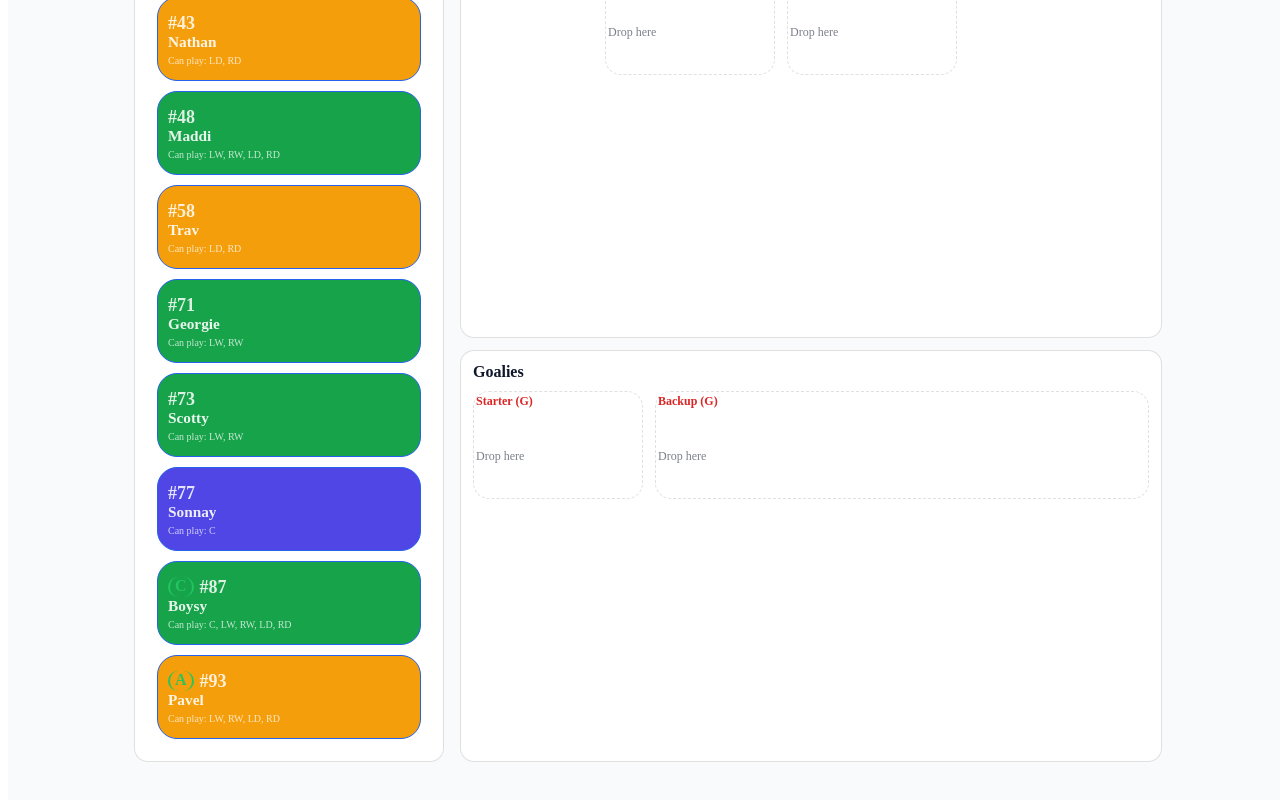
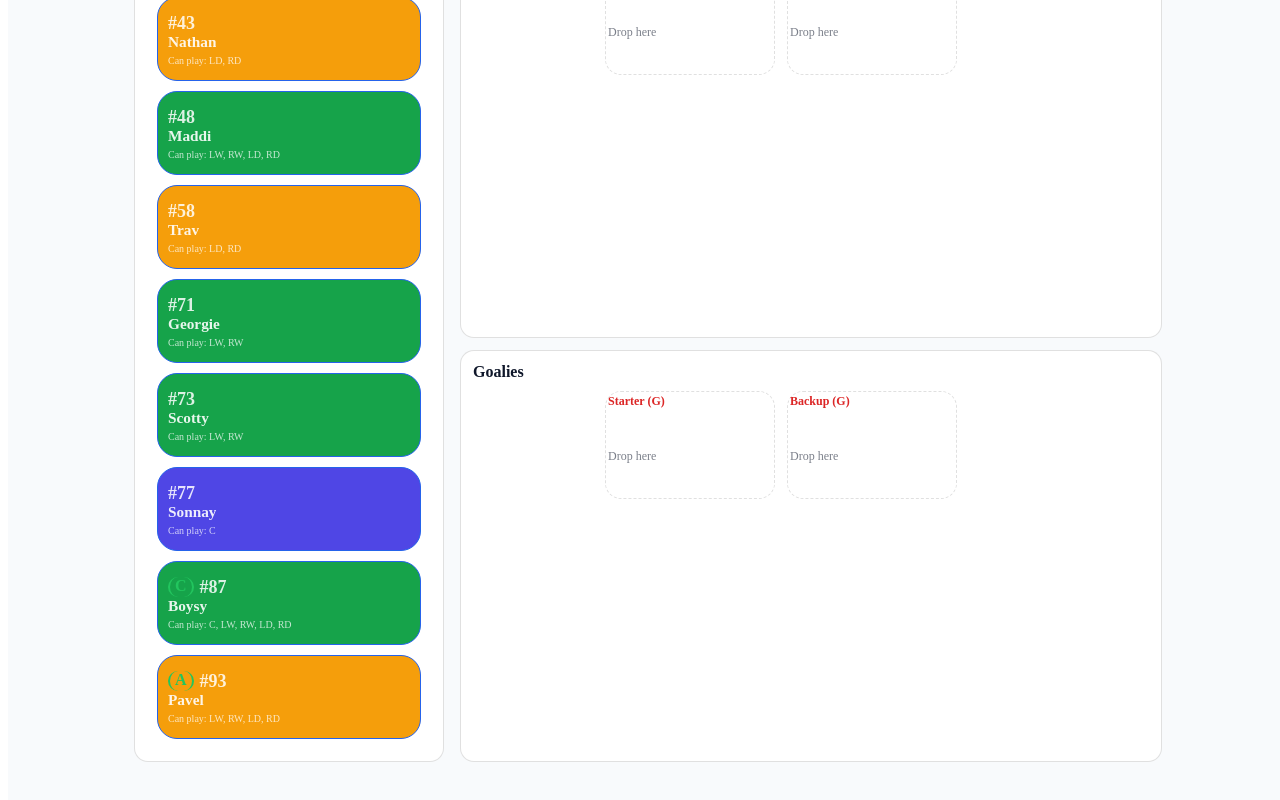
Before and after one commit to Newik83CZ/IceHockeyLineBuilder, a React (Vite) app: page /lineups in a window 1280 px wide. Shown: the part 1010-1810 px from the top of the page. Built offline with nearby package versions, Linux system fonts and the light colour scheme.

Commit message:
Fixing number and Leadership in Postions display

```diff
--- a/src/pages/Lineups.jsx
+++ b/src/pages/Lineups.jsx
@@ -958,9 +958,12 @@ export default function Lineups({ data, setData }) {
           <BoardSection title="Defence Pairs">{defRows}</BoardSection>
 
           <BoardSection title="Goalies">
-            <div style={{ display: "grid", gridTemplateColumns: activeLineup.backupGoalieEnabled ? "170px 1fr" : "170px", gap: 12 }}>
+            <div style={{ display: "grid", gridTemplateColumns: "120px 1fr", gap: 12, alignItems: "start" }}>
+            <RowLabel> </RowLabel>
+            <div style={{ display: "grid", gridTemplateColumns: activeLineup.backupGoalieEnabled ? "170px 170px" : "170px", gap: 12 }}>
               <Slot id="G_START" title="Starter (G)" assignments={activeLineup.assignments} byId={byId} />
               {activeLineup.backupGoalieEnabled ? <Slot id="G_BACKUP" title="Backup (G)" assignments={activeLineup.assignments} byId={byId} /> : null}
+            </div>
             </div>
           </BoardSection>
         </div>
```
